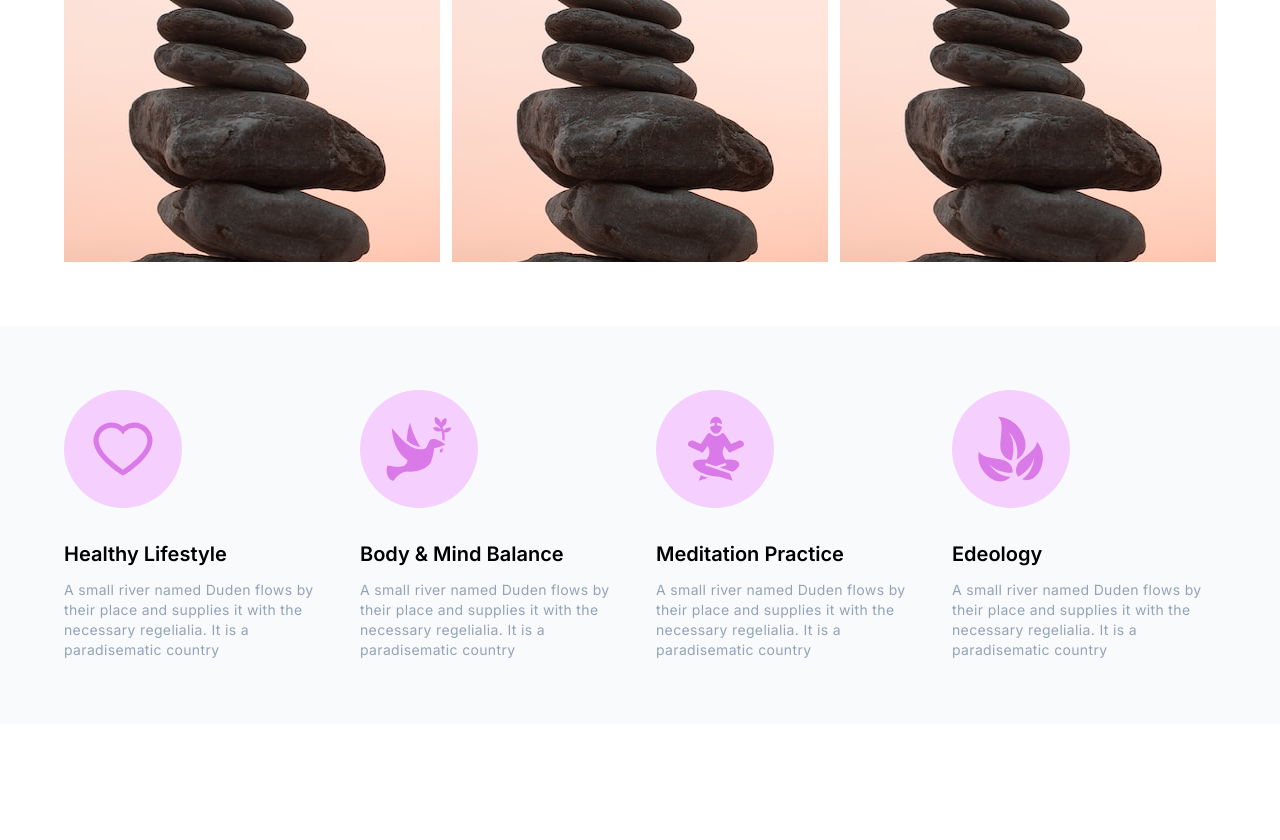
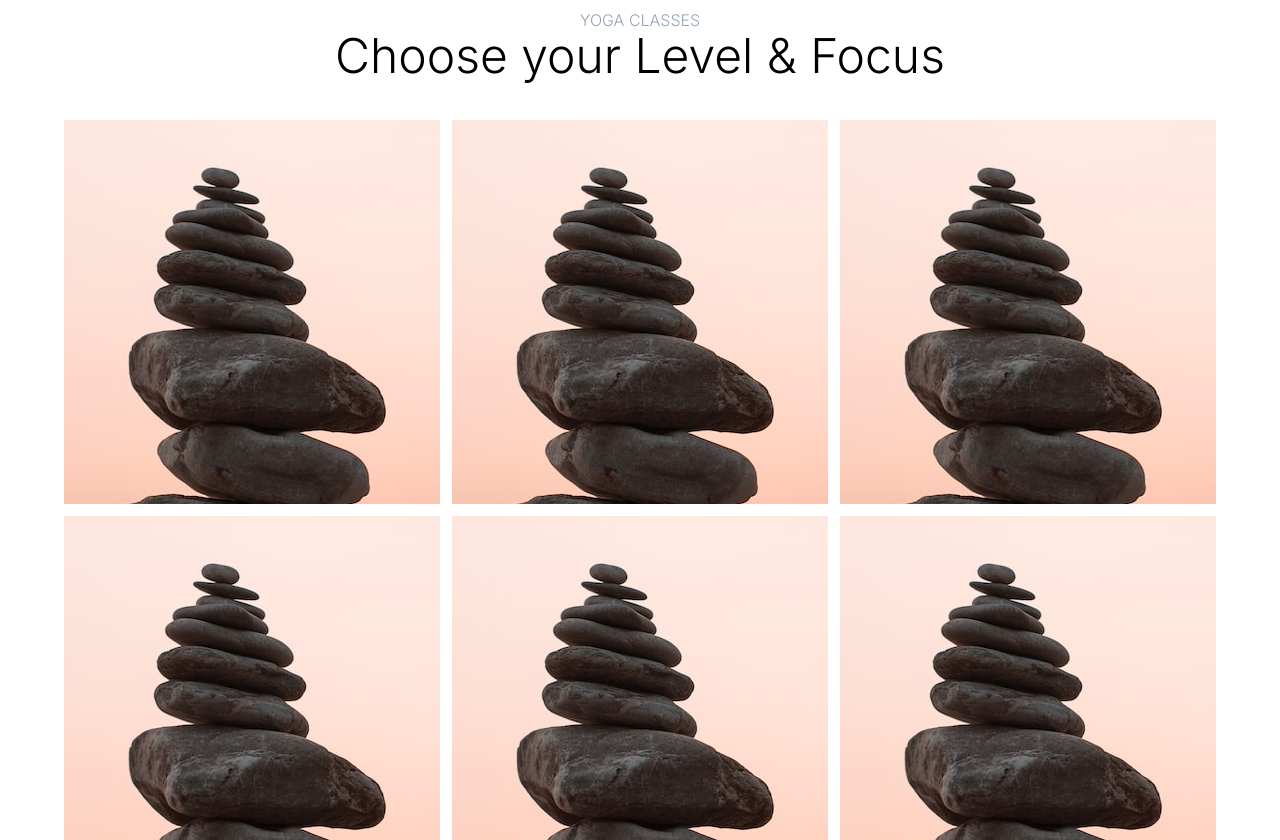
Before and after one commit to hassancodess/yoga-landing-page, a React (Vite) app: page / in a window 1280 px wide. Shown: the part 1960-2800 px from the top of the page. Before the commit the page ends 2684 px from the top, so only its background shows below. Built offline with nearby package versions, Linux system fonts and the light colour scheme.

Commit message:
Add Pricing Component

```diff
--- a/src/App.jsx
+++ b/src/App.jsx
@@ -3,6 +3,7 @@
 import Classes from './components/Classes'
 import Features from './components/Features'
 import Header from './components/Header'
+import Pricing from './components/Pricing'
 import WhyYoga from './components/WhyYoga'
 
 function App() {
@@ -11,8 +12,9 @@ function App() {
       <div className='overflow-hidden'>
         <Header />
         <WhyYoga />
+        <Features />
         <Classes />
-        <Features />
+        <Pricing />
       </div>
     </>
   )
--- a/src/components/Features.jsx
+++ b/src/components/Features.jsx
@@ -11,7 +11,7 @@ function Features() {
   ]
   return (
     <>
-      <section className='py-16 p-4 bg-slate-50'>
+      <section className='py-24 p-4 bg-slate-50 mb-16'>
         <div className='container mx-auto max-w-6xl'>
           {/* Grid Container */}
           <div className='grid grid-cols-1 md:grid-cols-2 lg:grid-cols-4 gap-10 lg:gap-8'>
--- /dev/null
+++ b/src/components/Pricing.jsx
@@ -0,0 +1,55 @@
+import React from 'react'
+import { pricing } from '../data/data'
+function Pricing() {
+  return (
+    <>
+      <section className='p-4 pt-20 pb-28 mb-16 bg-slate-50'>
+        <div className='max-w-6xl mx-auto container'>
+          {/* Grid Container */}
+          <div className='grid grid-cols-1 md:grid-cols-2  lg:grid-cols-3 gap-x-8 gap-y-20 '>
+            {pricing.map((item, idx) => {
+              return (
+                <div
+                  key={idx}
+                  className='py-10 bg-white text-center space-y-10 h-[550px]'
+                >
+                  <h3 className='font-medium text-sm uppercase'>
+                    {item.title}
+                  </h3>
+                  <h1 className='text-2xl flex items-start justify-center text-fuchsia-600/60'>
+                    <p className='text-semibold'>$</p>
+                    <span className='text-5xl font-semibold'>{item.price}</span>
+                  </h1>
+                  <p className='text-slate-400 text-md'>{item.duration}</p>
+                  <p className='font-semibold text-sm tracking-wide uppercase'>
+                    Enjoy all the features
+                  </p>
+
+                  <div className='space-y-6'>
+                    {item.features.map((feature, idx) => {
+                      return (
+                        <p
+                          key={idx}
+                          className='text-slate-500 text-md tracking-wide'
+                        >
+                          {feature}
+                        </p>
+                      )
+                    })}
+                  </div>
+                  <div>
+                    <button className=' text-white font-medium tracking-wide text-sm px-16 py-5 bg-fuchsia-400'>
+                      Get Started
+                    </button>
+                  </div>
+                </div>
+              )
+            })}
+          </div>
+        </div>
+      </section>
+    </>
+  )
+}
+
+export default Pricing
--- a/src/components/WhyYoga.jsx
+++ b/src/components/WhyYoga.jsx
@@ -4,7 +4,7 @@ import { AiFillCheckCircle } from 'react-icons/ai'
 function WhyYoga() {
   return (
     <>
-      <section className='p-4 pb-16 '>
+      <section className='p-4 py-16 mb-16 '>
         <div className='container mx-auto max-w-6xl'>
           <div className='grid grid-cols-2 gap-6'>
             <div></div>
@@ -26,7 +26,7 @@ function WhyYoga() {
                 {/* Feature 1 */}
                 <div className='text-fuchsia-400 space-x-4 flex items-center'>
                   <AiFillCheckCircle size={25} />
-                  <p className='text-xl tracking-wide tracking-wide'>
+                  <p className='text-xl tracking-wide '>
                     Yoga boosts brain power
                   </p>
                 </div>
--- a/src/components/shared/Image.jsx
+++ b/src/components/shared/Image.jsx
@@ -5,7 +5,7 @@ function Image({ img, title, desc }) {
     <>
       <div className='h-96 overflow-hidden group '>
         {/* Overlay */}
-        <div className='h-96 w-full  bg-green-400/70  flex-col justify-center space-y-4 text-center hidden group-hover:flex group-hover:duration-1000  '>
+        <div className='h-96 w-full  bg-fuchsia-300 bg-opacity-25  flex-col justify-center space-y-4 text-center hidden group-hover:flex group-hover:duration-1000  '>
           <h3 className='font-medium text-2xl'>{title}</h3>
           <p>{desc}</p>
         </div>
--- /dev/null
+++ b/src/components/shared/PricingCard.jsx
@@ -0,0 +1,7 @@
+import React from 'react'
+
+function PricingCard({ title, price, duration }) {
+  return <div>PricingCard</div>
+}
+
+export default PricingCard
--- a/src/data/data.js
+++ b/src/data/data.js
@@ -31,3 +31,39 @@ export const imgData = [
     desc: 'A small river named Duden flows by their place and supplies it with the necessary regelialia.',
   },
 ]
+
+export const pricing = [
+  {
+    title: 'Year Card',
+    price: '449',
+    duration: 'For 1 Year',
+    features: [
+      'Onetime Access To All Club',
+      'Group Trainer',
+      'Book A Group Class',
+      'Fitness Orientation',
+    ],
+  },
+  {
+    title: 'Monthly Card',
+    price: '200',
+    duration: 'For 1 Month',
+    features: [
+      'Group Classes',
+      'Discuss Fitness Goals',
+      'Group Trainer',
+      'Fitness Orientation',
+    ],
+  },
+  {
+    title: 'Weekly Card',
+    price: '85',
+    duration: 'For 1 Week',
+    features: [
+      'Group Classes',
+      'Discuss Fitness Goals',
+      'Group Trainer',
+      'Fitness Orientation',
+    ],
+  },
+]
```
